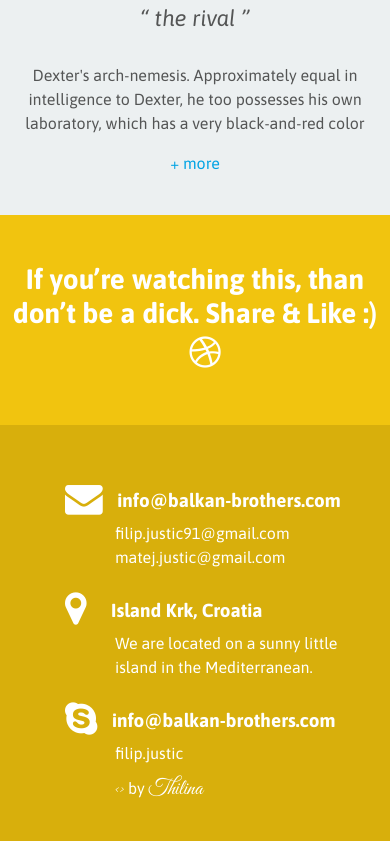
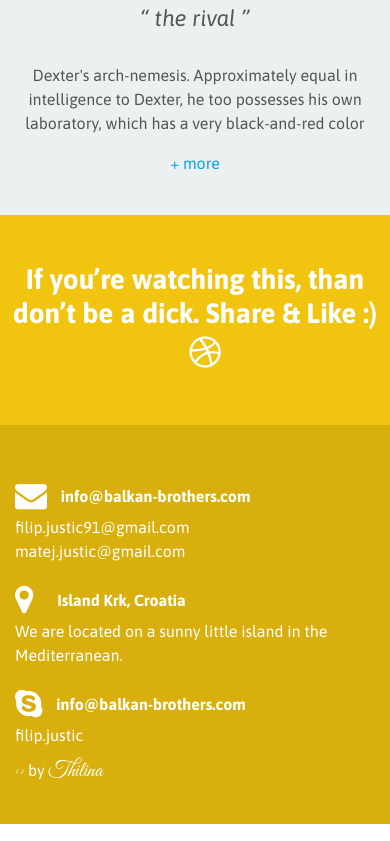
Before and after one commit to thilinasandaru1/DexsLab, a website: page src/index.html in a window 390 px wide. Shown: the part 4267-5108 px from the top of the page. Drawn offline with Linux system fonts and the light colour scheme.

Commit message:
fixed footer responsiveness

```diff
--- a/src/scss/_responsive.scss
+++ b/src/scss/_responsive.scss
@@ -83,6 +83,17 @@
             min-height: 10em;
         }
     }
+
+    //footer
+    footer {
+        h6 {
+            font-size: 1em !important;
+        }
+
+        div {
+            padding-left: 0px;
+        }
+    }
 }
 
 //custom breakpoint
```
Also changed, not shown: src/css/style.css.
